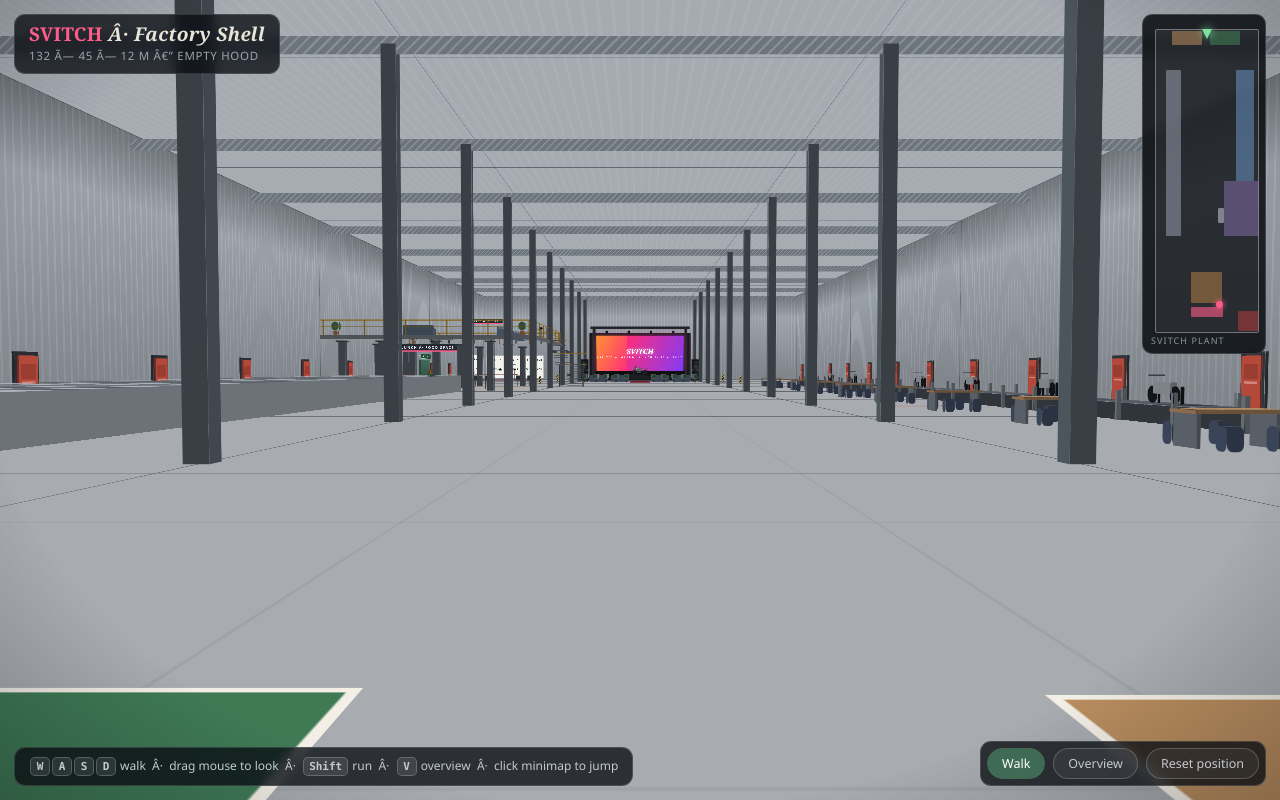
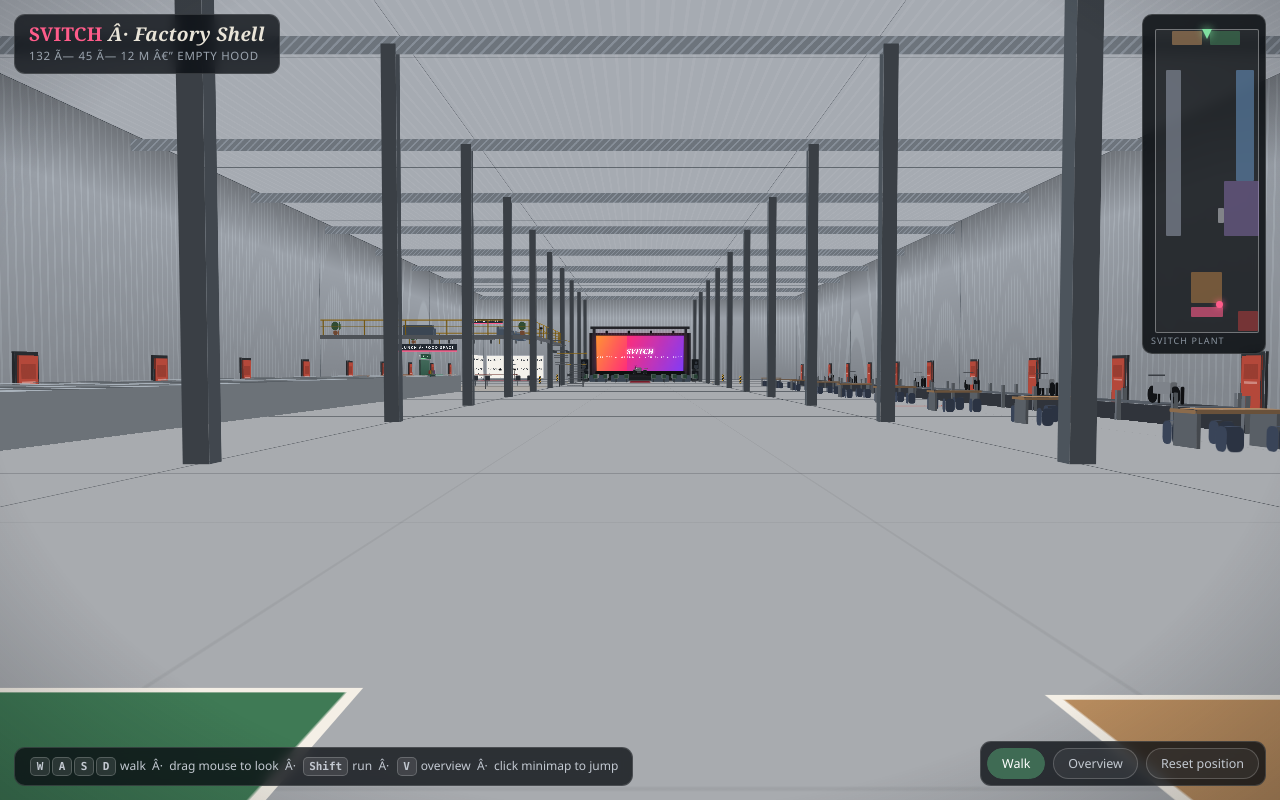
Before and after one commit to ModiParthBFC/svitch-factory, a plain HTML site: page index.html in a window 1280 px wide. Drawn offline with Linux system fonts and the light colour scheme.

Commit message:
Remove pillars under the deck - open food space

```diff
--- a/index.html
+++ b/index.html
@@ -373,12 +373,8 @@ function buildDeck(){
   // slab + supports
   boxDiv({cx:37.5, cz:78, y:DECK.h-0.32, w:15, h:0.32, d:24, c:'#7d848d',
     f:{top:'repeating-linear-gradient(90deg, rgba(0,0,0,.08) 0 2px, rgba(0,0,0,0) 2px 30px), #8b9199'}});
-  // proper steel pillars below the deck, same family as the hall columns
-  for(const px of [33.5, 37.5, 41.5, 44.4])
-    for(const pz of [69, 78, 87]){
-      boxDiv({cx:px, cz:pz, y:0, w:0.5, h:DECK.h-0.32, d:0.5, c:'#5d6670'});
-      boxDiv({cx:px, cz:pz, y:DECK.h-0.45, w:0.75, h:0.13, d:0.75, c:'#4a5158'});
-    }
+  // no pillars under the deck â€” the food space below stays completely open
+  // (deck reads as wall-hung / edge-supported)
   // railings (west edge has a gap at the stair landing)
   const rail = (cx, cz, w, d) => {
     boxDiv({cx, cz, y:DECK.h+1.0, w:w||0.07, h:0.08, d:d||0.07, c:'#d8a022'});
@@ -699,7 +695,6 @@ const SOLIDS = [
   [13.92, 1.0, 14.08, 7.0],                                // volleyball net
   [30.42, 0.9, 30.58, 7.1],                                // badminton net
   ...CHASSIS_X.map(cx => [cx-0.65, 18, cx+0.65, 66]),      // chassis reserve rows
-  ...[33.5, 37.5, 41.5, 44.4].flatMap(px => [69, 78, 87].map(pz => [px-0.3, pz-0.3, px+0.3, pz+0.3, 2])), // deck pillars
   [31.9, 70.4, 33.4, 72.6, 1], [31.9, 78.4, 33.4, 80.6, 1], [37.6, 68.2, 39.8, 69.6, 1],  // deck sofas
   [15.4, 121.1, 29.6, 125.6],                              // stage platform + LED + backdrop
   [15.5, 125.3, 15.95, 131.3], [29.05, 125.3, 29.5, 131.3],// backstage side curtains
```
